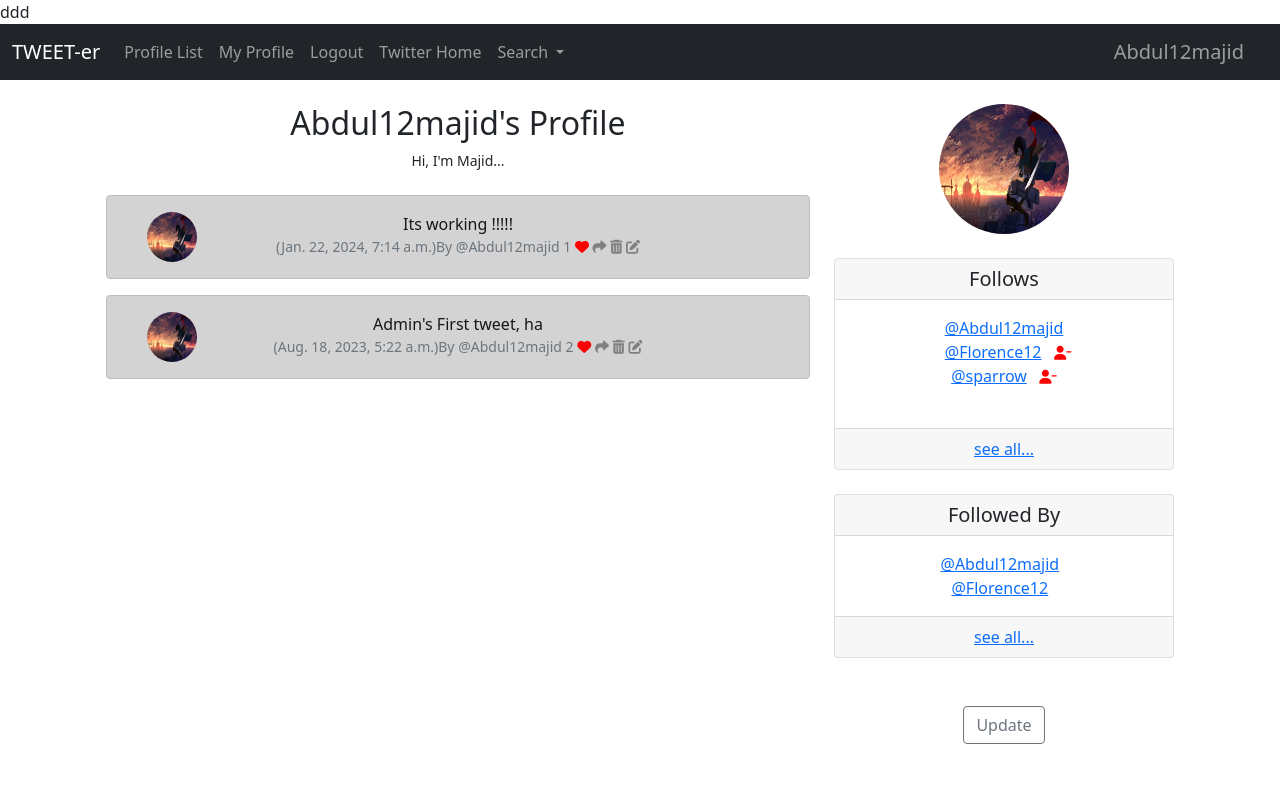
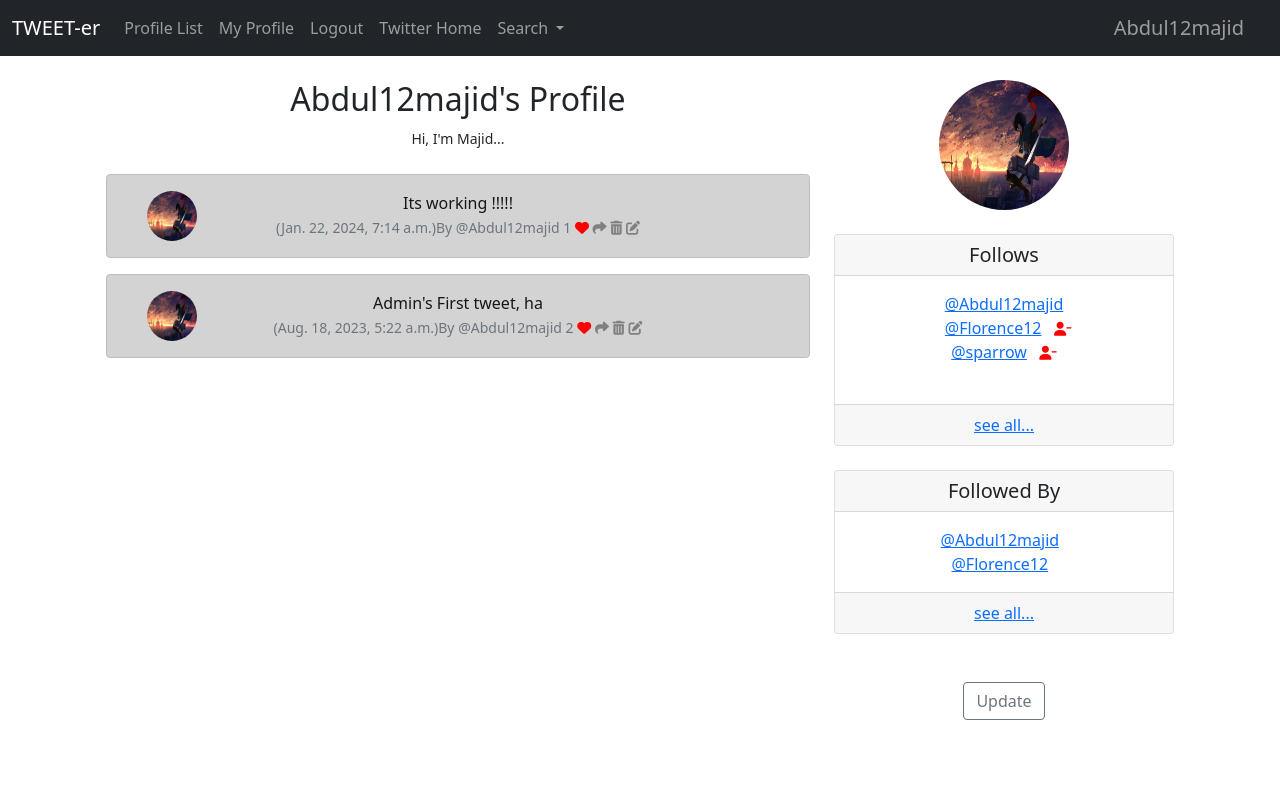
Before and after one commit to Abdul12majid/tweeter, a Django app: page /profile/1 in a window 1280 px wide. Run offline with Django 4.2, Linux system fonts and the light colour scheme; a user stored in the database is signed in; data comes from the database, SQL or seed files in the repository; both versions use the stored data as it was after the commit; some libraries are stand-ins or nearby versions.

Commit message:
final touches

```diff
--- a/tweet/templates/profile.html
+++ b/tweet/templates/profile.html
@@ -1,4 +1,4 @@
-ddd{% extends 'base.html' %}
+{% extends 'base.html' %}
 {% load static %}
 {% block content %}
 
```
Also changed, not shown: db.sqlite3.
